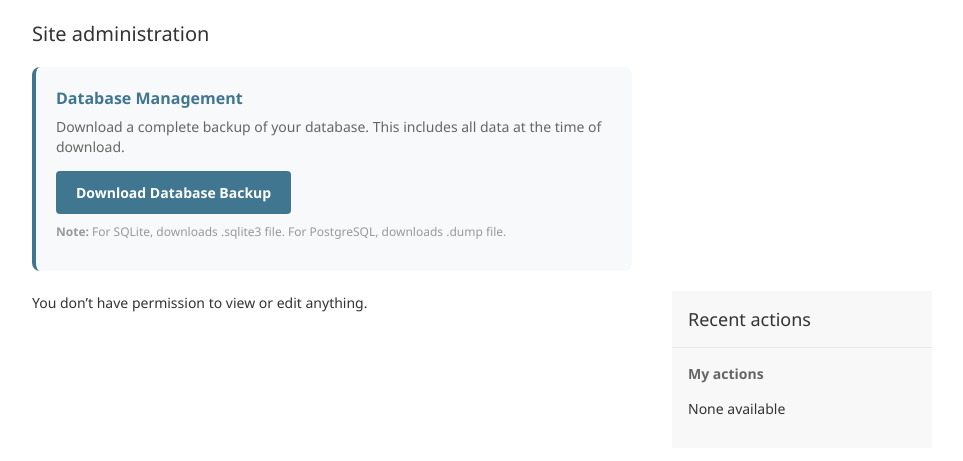
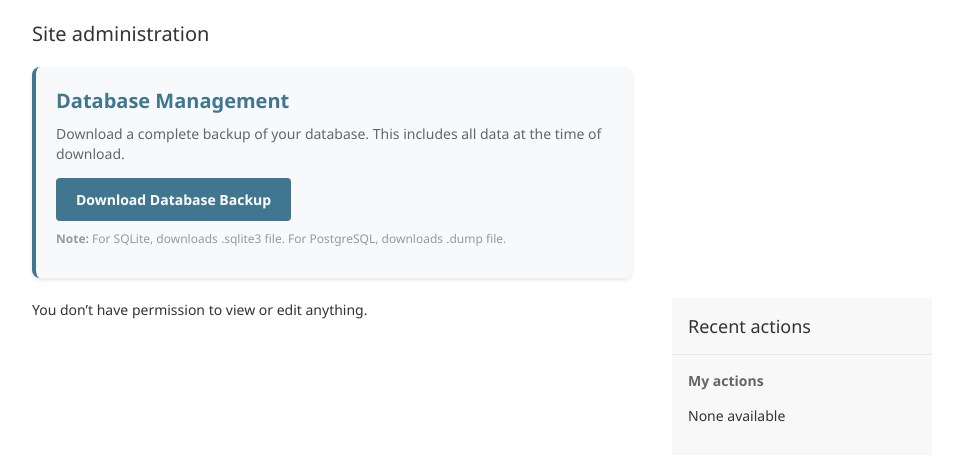
Before and after one commit to BharatGaytri04/aromas, a Django app: page /secure-admin/ in a window 1280 px wide. Shown: the part 53-514 px from the top of the page, without its empty margins (8-971 px from the left). Run offline with Django 5.2, Linux system fonts and the light colour scheme; the visitor is signed in with stand-in values (Sample User, id 1); data comes from the database, SQL or seed files in the repository; data that the repository does not hold is empty.

Commit message:
Fix: Improve admin database download button styling

```diff
--- a/templates/admin/index.html
+++ b/templates/admin/index.html
@@ -2,16 +2,16 @@
 {% load static %}
 
 {% block content %}
-<div style="background: #f8f9fa; padding: 20px; margin-bottom: 20px; border-radius: 8px; border-left: 4px solid #417690;">
-    <h2 style="margin-top: 0; color: #417690;">
+<div style="background: #f8f9fa; padding: 20px; margin-bottom: 20px; border-radius: 8px; border-left: 4px solid #417690; box-shadow: 0 2px 4px rgba(0,0,0,0.1);">
+    <h2 style="margin-top: 0; color: #417690; font-size: 20px;">
         <i class="fas fa-database"></i> Database Management
     </h2>
-    <p style="margin-bottom: 15px; color: #666;">
+    <p style="margin-bottom: 15px; color: #666; font-size: 14px;">
         Download a complete backup of your database. This includes all data at the time of download.
     </p>
     <a href="{% url 'admin_download_database' %}"
        class="button"
-       style="background-color: #417690; color: white; padding: 12px 20px; text-decoration: none; border-radius: 4px; font-weight: bold; display: inline-block;"
+       style="background-color: #417690; color: white; padding: 12px 20px; text-decoration: none; border-radius: 4px; font-weight: bold; display: inline-block; font-size: 14px;"
        onclick="return confirm('This will download the complete database backup file. Continue?');">
         <i class="fas fa-download"></i> Download Database Backup
     </a>
```
